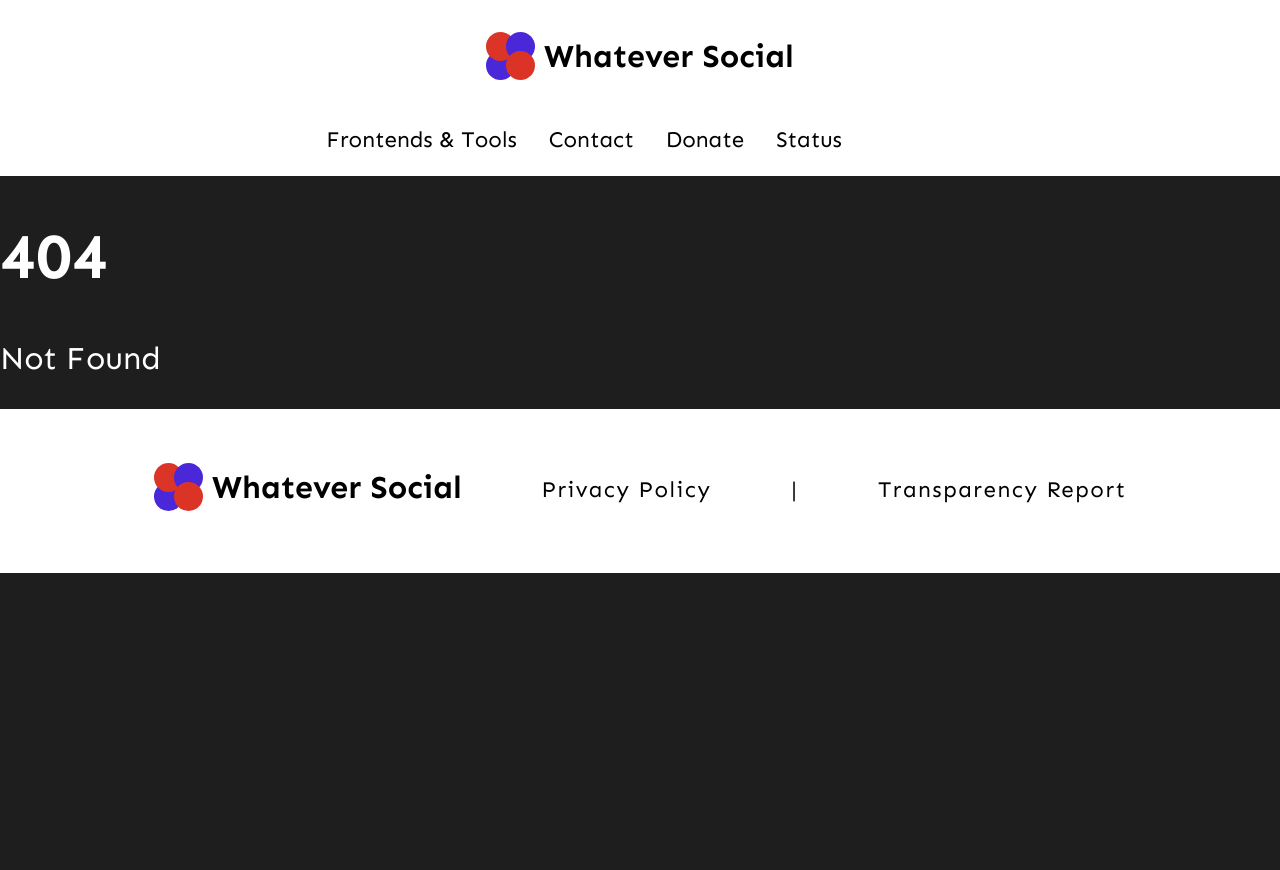
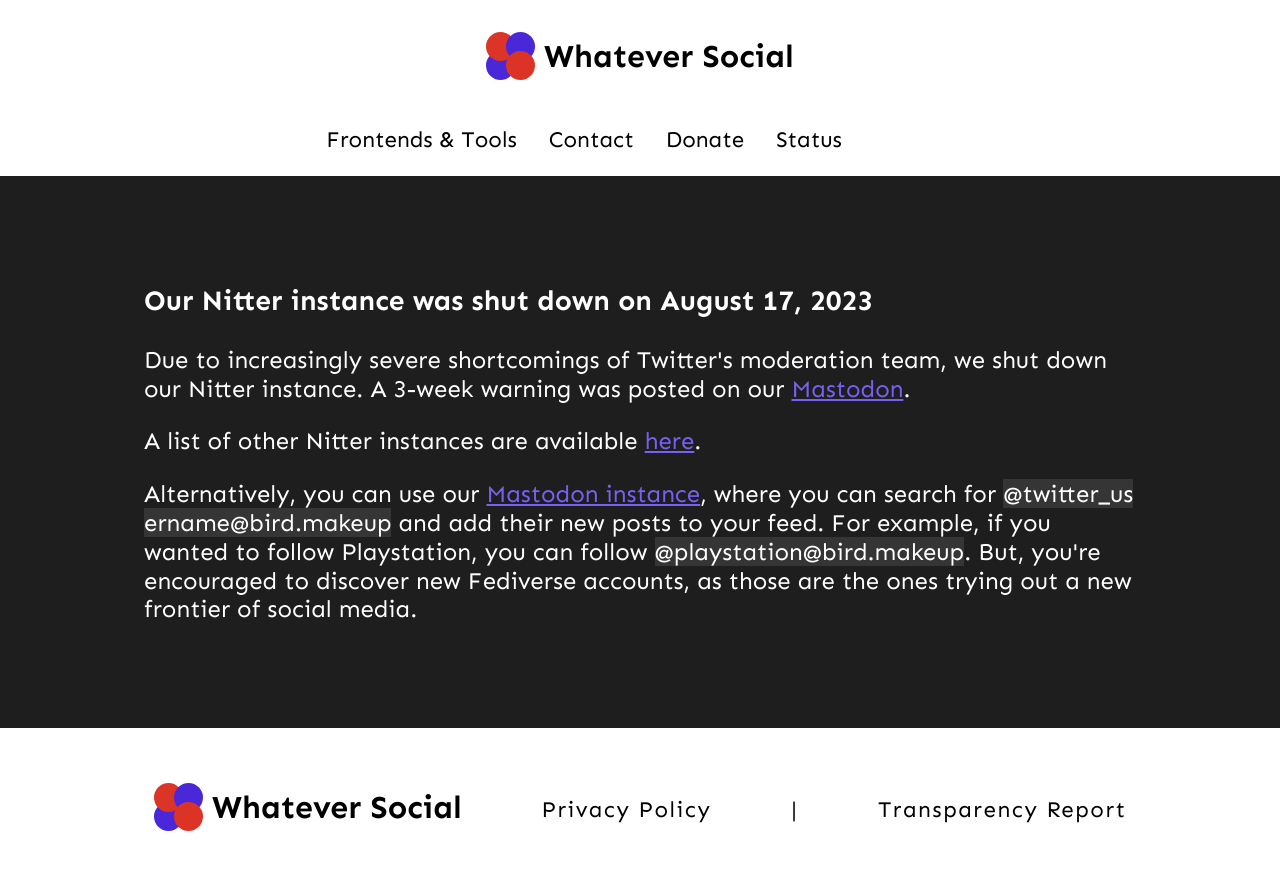
Before and after one commit to WhateverLabs/WhateverSite, a SvelteKit app: page /nitter-offline in a window 1280 px wide. Before the commit this address had no page. Shown: the top 870 px of the page. Before the commit the page ends 800 px from the top, so only its background shows below. Built offline with nearby package versions, Linux system fonts and the light colour scheme; some icons are missing.

Commit message:
Create +page.svelte

```diff
--- /dev/null
+++ b/src/routes/nitter-offline/+page.svelte
@@ -0,0 +1,52 @@
+<div class="content">
+	<div class="child">
+		<h3>Our Nitter instance was shut down on August 17, 2023</h3>
+        <p>
+			Due to increasingly severe shortcomings of Twitter's moderation team,
+            we shut down our Nitter instance. A 3-week warning was posted on our
+            <a href="https://orchard.social/@whatever/110788570817924842" class="link">Mastodon</a>.
+        </p>
+        <p>
+            A list of other Nitter instances are available
+            <a href="https://github.com/zedeus/nitter/wiki/Instances" class="link">here</a>.
+        </p>
+        <p>
+            Alternatively, you can use our <a href="https://orchard.social" class="link">Mastodon instance</a>,
+            where you can search for <code>@twitter_username@bird.makeup</code> and add their new posts to your feed.
+            For example, if you wanted to follow Playstation, you can follow <code>@playstation@bird.makeup</code>.
+            But, you're encouraged to discover new Fediverse accounts, as those are the ones trying out a
+            new frontier of social media.
+		</p>
+	</div>
+</div>
+
+<style lang="scss">
+	@import '../../vars.scss';
+
+	.content {
+		width: 100%;
+		display: flex;
+		align-items: center;
+		justify-content: center;
+
+		font-size: 24px;
+		box-sizing: border-box;
+		padding: 5rem;
+		padding-left: 6em;
+		padding-right: 6em;
+
+		@media only screen and (max-width: $mobile-width) {
+			padding: 1rem;
+		}
+
+		code {
+			word-break: break-all;
+			background-color: #353535;
+			box-sizing: border-box;
+			width: 100%;
+		}
+	}
+	.link {
+		color: $color_3;
+	}
+</style>
```
